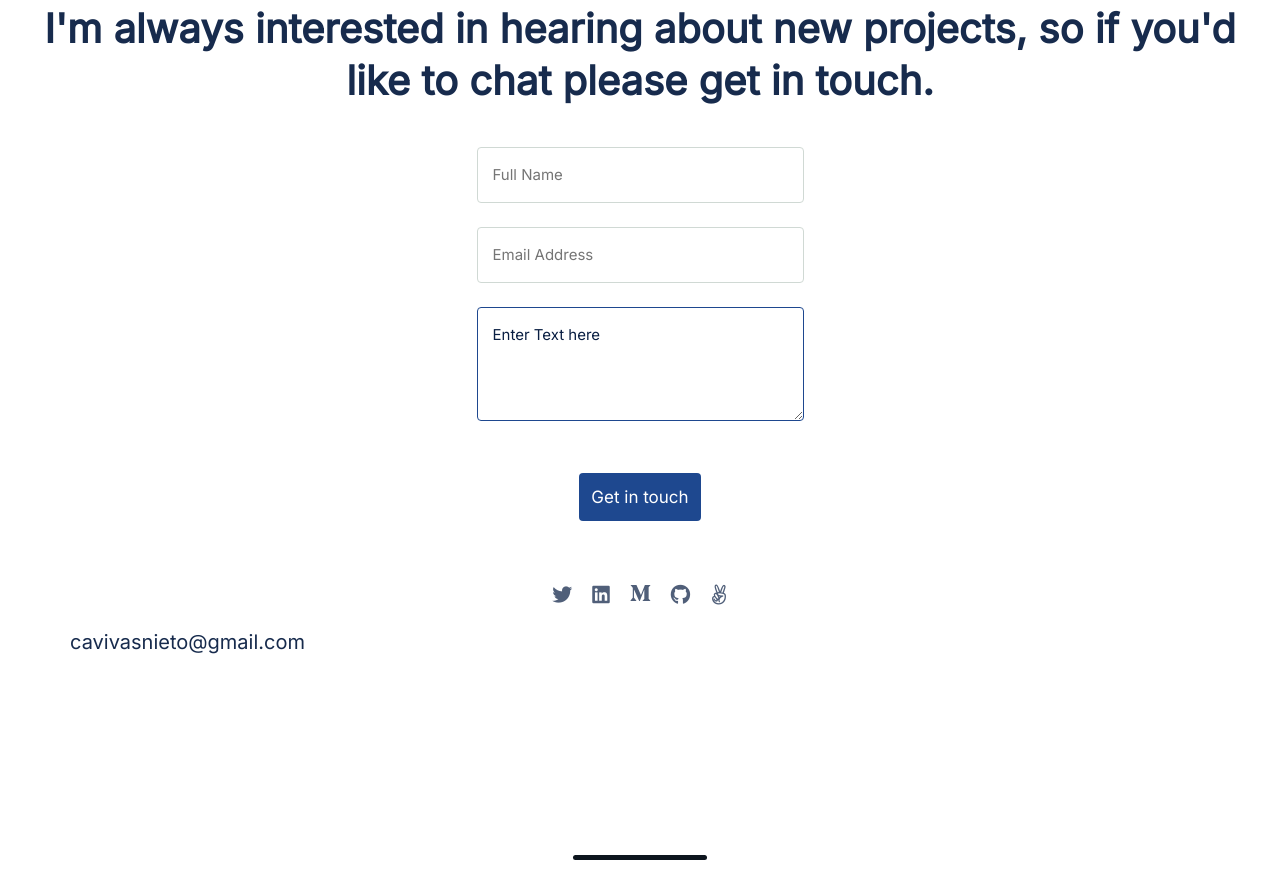
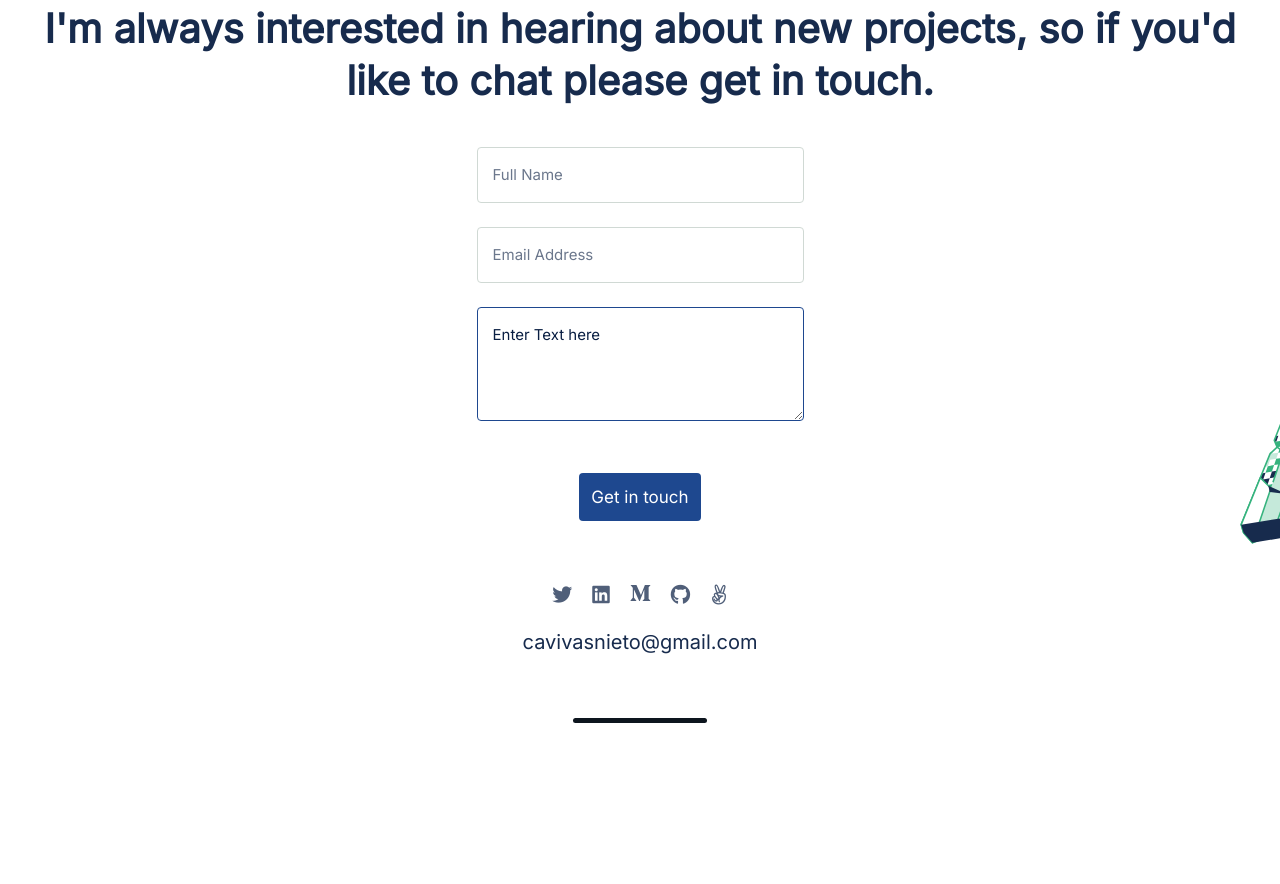
Before and after one commit to carlosmuerto/Portfolio, a website: page index.html in a window 1280 px wide. Shown: the part 3840-4724 px from the top of the page. After the commit the page ends 4587 px from the top, so only its background shows below. Drawn offline with Linux system fonts and the light colour scheme.

Commit message:
Add decoration Image and fix placeholder style

```diff
--- a/css/style.css
+++ b/css/style.css
@@ -323,9 +323,15 @@ section#works .card-body li {
   color: #3a4a42;
 }
 
+footer#contact-form > form img.decoration,
 section#about > header img.decoration {
   position: absolute;
   z-index: -1;
+}
+
+footer#contact-form > form img#decoration3 {
+  bottom: 0;
+  right: 0;
 }
 
 section#about > header img#decoration1 {
@@ -368,11 +374,11 @@ footer#contact-form {
 }
 
 footer#contact-form form {
-  margin: 0 16px;
   display: flex;
   flex-direction: column;
   justify-content: center;
   align-items: center;
+  position: relative;
 }
 
 footer#contact-form form input,
@@ -391,6 +397,24 @@ footer#contact-form form textarea {
   color: #6b778c;
 }
 
+footer#contact-form form textarea::placeholder,
+footer#contact-form form input::placeholder {
+  font-family: 'Inter', sans-serif;
+  font-style: normal;
+  font-weight: 400;
+  font-size: 15px;
+  line-height: 24px;
+  opacity: 1 !important;
+}
+
+footer#contact-form form input::placeholder {
+  color: #6b778c;
+}
+
+footer#contact-form form textarea::placeholder {
+  color: #091e42;
+}
+
 footer#contact-form form textarea {
   height: 114px;
   color: #091e42;
@@ -400,8 +424,6 @@ footer#contact-form form textarea {
 }
 
 footer#contact-form .email {
-  width: 375px;
-  height: 189px;
   font-family: 'Inter', sans-serif;
   font-style: normal;
   font-weight: 400;
--- a/index.html
+++ b/index.html
@@ -176,11 +176,13 @@
 					<input type="email" name="email" placeholder="Email Address" required>
 				</label>
 				<label>
-					<textarea name="message" required maxlength="500">Enter Text here</textarea>
+					<textarea name="message" required maxlength="500" placeholder="Enter Text here"></textarea>
 				</label>
 				<!-- your other form fields go here -->
 				<button type="submit">Get in touch</button>
+				<img id="decoration3" class="decoration" src="assets/contact/illustration-contact-form.svg" alt="decoration">
 			</form>
+
 
 			<div class="social">
 				<ul>
```
Also changed, not shown: assets/contact/illustration-contact-form.svg (added).
